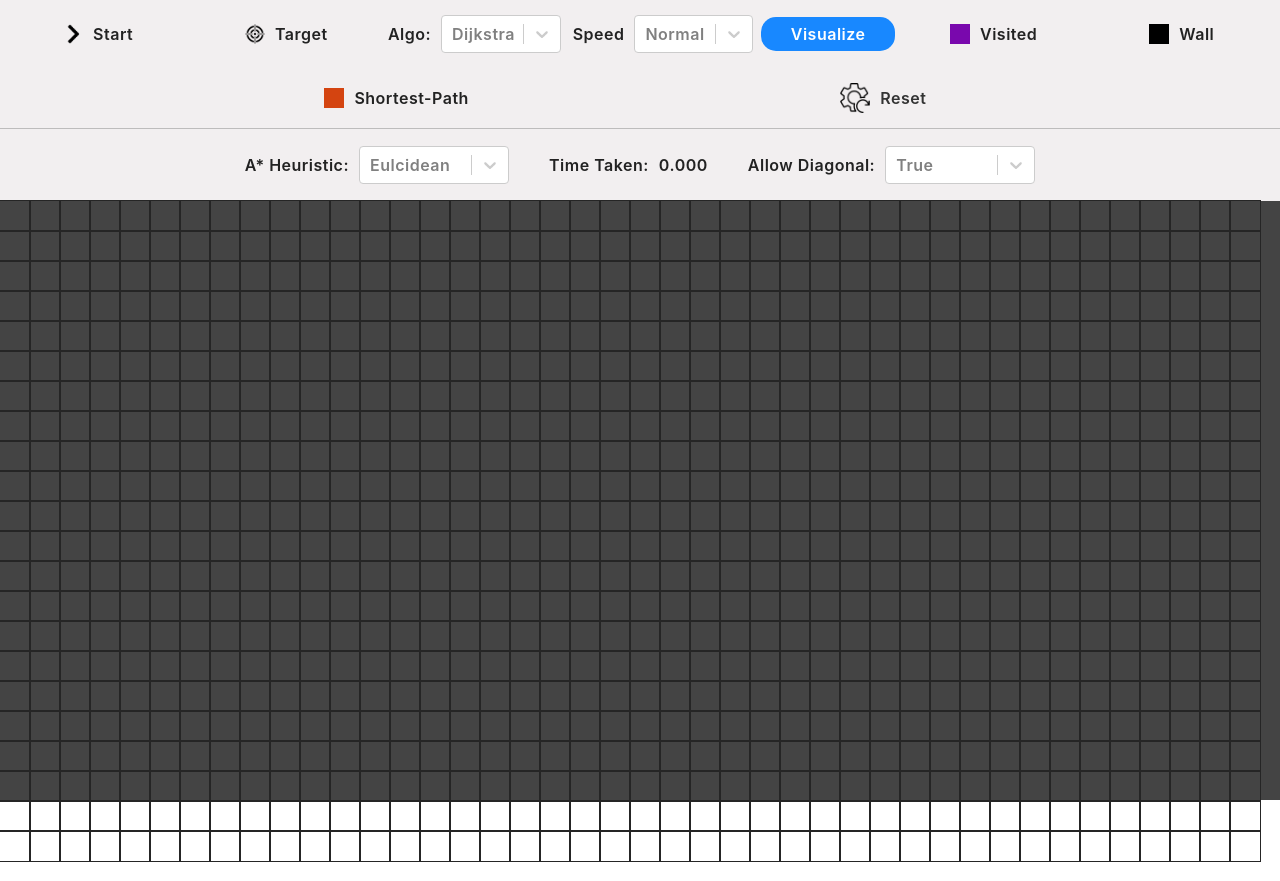
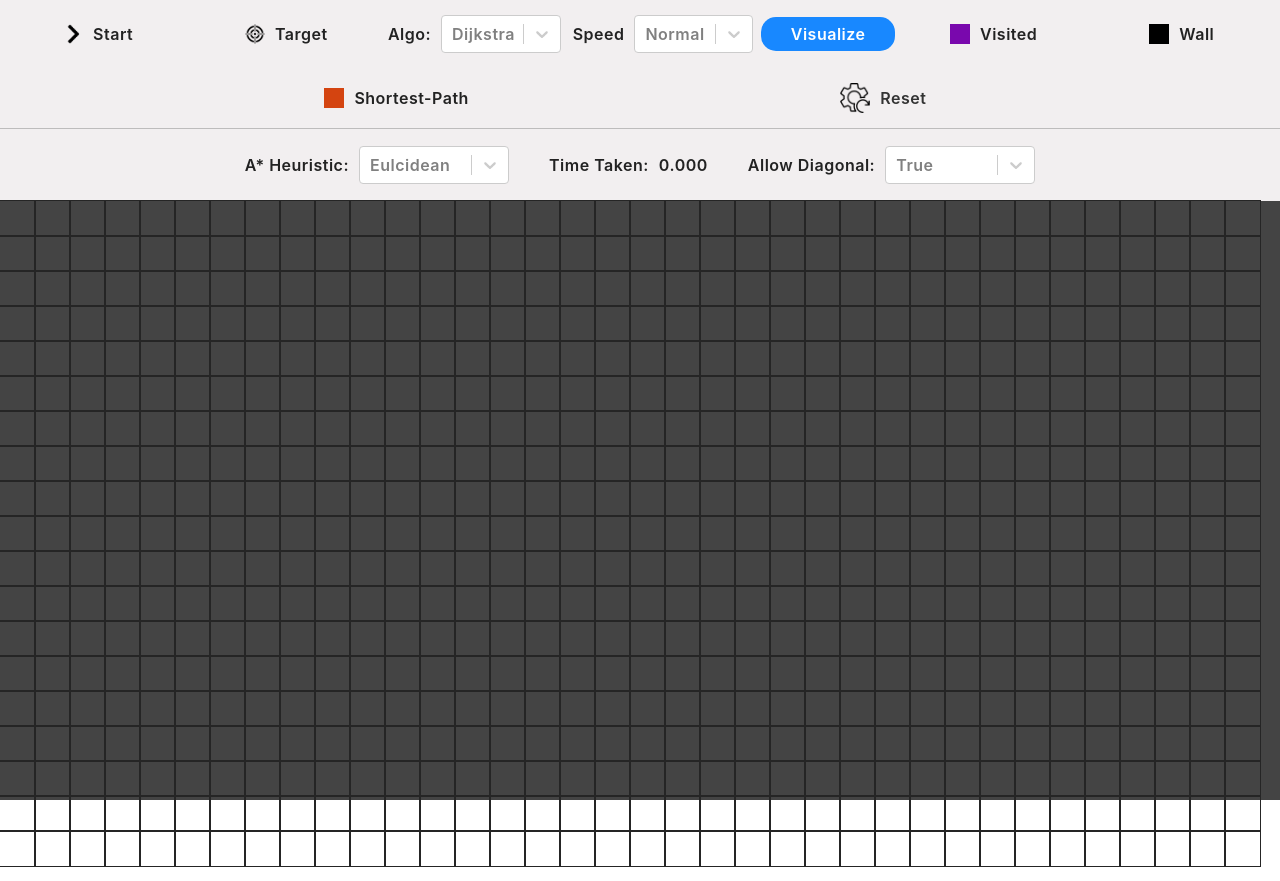
Before and after one commit to costingh/Pathfinding-Algorithm-Visualiser, a React (Create React App) app: page / in a window 1280 px wide. Built offline with nearby package versions, Linux system fonts and the light colour scheme.

Commit message:
drag and drop removed, added mouse events on start

```diff
--- a/src/Components/Grid.js
+++ b/src/Components/Grid.js
@@ -62,6 +62,7 @@ export default class Grid extends Component {
 	};
 
 	drawWall(grid, row, col) {
+		if(grid[row][col].isWall) return grid;
 		const newGrid = grid.slice();
 		newGrid[row][col].isWall = !newGrid[row][col].isWall;
 		return newGrid;
@@ -76,8 +77,8 @@ export default class Grid extends Component {
 	getInitialGrid() {
 		const height = document.querySelector('.Grid').clientHeight;
 		const width = document.querySelector('.Grid').clientWidth;
-		const numberOfRows = Math.floor(height / 30);
-		const numberOfColumns = Math.floor(width / 30);
+		const numberOfRows = Math.floor(height / 35);
+		const numberOfColumns = Math.floor(width / 35);
 		const grid = [];
 
 		for (let row = 0; row < numberOfRows; row++) {
@@ -152,7 +153,7 @@ export default class Grid extends Component {
 	}
 
 	dragHandler(event, row, col) {
-		const { grid } = this.state;
+		/* const { grid } = this.state;
 		if (grid[row][col].isWall) return;
 
 		if (grid[row][col].isStart) {
@@ -167,11 +168,11 @@ export default class Grid extends Component {
 			this.setState({
 				finishNodeIsBeingDragged: true
 			});
-		}
+		} */
 	}
 
 	DropHandler(event, row, col) {
-		event.preventDefault();
+		/* event.preventDefault();
 		if (this.state.startNodeIsBeingDragged) {
 			let data = event.dataTransfer.getData("Start");
 			event.target.appendChild(document.getElementById(data));
@@ -183,15 +184,23 @@ export default class Grid extends Component {
 			event.target.appendChild(document.getElementById(data));
 			this.setState({ mouseIsPressed: false, finishRow: row, finishColumn: col, finishtNodeIsBeingDragged: false });
 			return;
-		}
+		} */
 	}
 
 	DropOverHandler(event, row, col) {
-		event.preventDefault();
+		/* event.preventDefault(); */
 	}
 
 	handleMouseDown(row, col) {
-		if (this.state.running || this.state.grid[row][col].isStart) return;
+		/* if (this.state.running || this.state.grid[row][col].isStart) return; */
+
+		if (this.state.running) return;
+
+		if (this.state.grid[row][col].isStart) {
+			this.state.grid[row][col].isStart = false
+			this.setState({mouseIsPressed: true, startNodeIsBeingDragged: true})
+			return;
+		}
 
 		if (!this.state.grid[row][col].isFinish && !this.state.finished) {
 			const newGrid = this.drawWall(this.state.grid, row, col);
@@ -206,14 +215,26 @@ export default class Grid extends Component {
 		const { grid } = this.state;
 		let { isFinish, isStart, isWall } = grid[row][col];
 
-		if (!isFinish && !this.state.finished && !this.state.startNodeIsMoving && !isStart) {
+		if (!isFinish && !this.state.finished && !this.state.startNodeIsMoving && !isStart && !this.state.startNodeIsBeingDragged) {
 			const newGrid = this.drawWall(this.state.grid, row, col);
 			this.setState({ grid: newGrid });
+		}
+
+		if(this.state.startNodeIsBeingDragged) {
+			if(isWall) return;
+			let previousStartNode = document.querySelector('#dragstart');
+			if( previousStartNode ) {
+				console.log(previousStartNode);
+				previousStartNode.remove();
+			}
+
+		this.state.grid[row][col].isStart = true;
+		this.setState({startColumn: col, startRow: row });
 		}
 	}
 
 	handleMouseUp() {
-		this.setState({ mouseIsPressed: false });/* , startNodeIsMoving: false */
+		this.setState({ mouseIsPressed: false, startNodeIsBeingDragged: false });
 	}
 
 	realTimeComputingDijkstra(visitedNodesInOrder, nodesInShortestPathOrder) {		/* Compute the shorthest-path in when dragging the target node */
--- a/src/Components/Node.js
+++ b/src/Components/Node.js
@@ -29,17 +29,17 @@ export default class Node extends Component {
         onDragOver={(event) => onDragOver(event, row, col)}
         onDragStart={(event) => onDragStart(event, row, col)}
       >
-        {isStart && <div draggable="true"
+        {isStart && <div
             id={'dragstart'}
-            onDragStart={this.onDragStart}>
+            >
         </div>
         }
 
-        {isFinish && <div draggable="true"
+        {/* {isFinish && <div draggable="true"
             id={'dragtarget'}
             onDragStart={this.onDragStart}>
         </div>
-        }
+        } */}
       </div>
     );
   }
--- a/src/styles/Node.css
+++ b/src/styles/Node.css
@@ -1,20 +1,38 @@
 .Node {
-    width: 30px;
-    height: 30px;
+    width: 35px;
+    height: 35px;
     outline: 1px solid rgb(37, 37, 37);
     /* outline: 1px solid rgb(165, 165, 165); */
     display: inline-block;
     position: relative;
   }
 
+  #dragstart::before {
+    position: absolute;
+    content: '';
+    display: inline-block;
+    width: 10px;
+    height: 10px;
+    border-right: 4px solid black;
+    border-top: 4px solid black;
+    transform: rotate(45deg) scale(1.2);
+    top: 10px;
+    left: 7px;
+    transition: all .2s ease-in-out;
+  }
+
+  #dragstart:hover::before {
+    transform: rotate(45deg) scale(0.5);
+  }
+
   #dragstart {
     position: relative;
-    outline: 1px solid #000;
-    z-index: 10;
+   /*  outline: 1px solid #000;
+    z-index: 10; */
     width: 100%;
     height: 100%;
-    background: url('../images/start-flag.png') center no-repeat;
-    background-size: cover;
+    /* background: url('../images/start-flag.png') center no-repeat;
+    background-size: cover; */
 }
 #dragtarget {
   position: relative;
@@ -60,6 +78,7 @@
   }
 
   .Node-wall {
+    transition: all .2s ease-in-out;
     background-color: rgb(43, 43, 43);
   }
 
```
Also changed, not shown: 1 other file (tests, documents, lock files or other folders).
